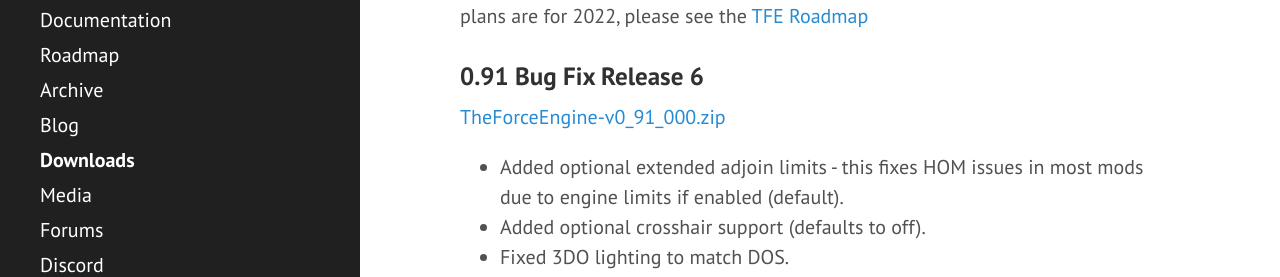
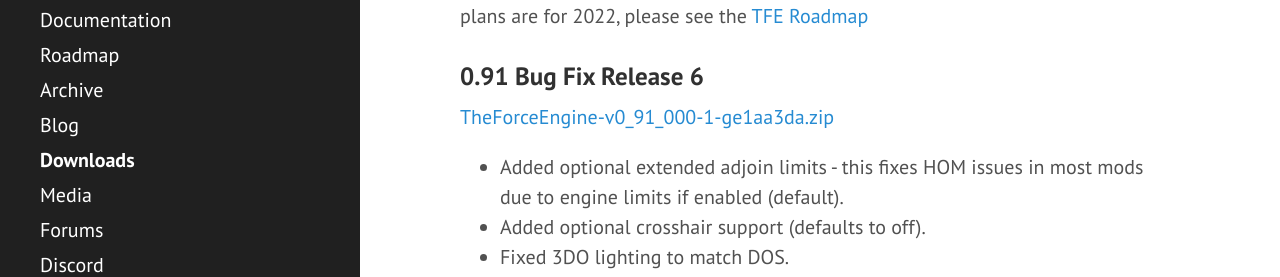
Before and after one commit to TheForceEngine/TheForceEngine.github.io, a Jekyll site: the page built from downloads.md, in a window 1280 px wide and 900 px high. Shown: the part 422-699 px from the top of the window. Built offline with Jekyll 4.4.1, drawn with Linux system fonts in a browser that asks for light colours.

Commit message:
Update downloads.md

```diff
--- a/downloads.md
+++ b/downloads.md
@@ -13,7 +13,7 @@
 For more information about when The Force Engine will be useful and what the plans are for 2022, please see the [TFE Roadmap](Roadmap.md)
 
 ### 0.91 Bug Fix Release 6
-[TheForceEngine-v0_91_000.zip](archive/TheForceEngine-v0_91_000.zip) <br>
+[TheForceEngine-v0_91_000-1-ge1aa3da.zip](archive/TheForceEngine-v0_91_000-1-ge1aa3da.zip) <br>
 * Added optional extended adjoin limits - this fixes HOM issues in most mods due to engine limits if enabled (default).
 * Added optional crosshair support (defaults to off).
 * Fixed 3DO lighting to match DOS.
```
